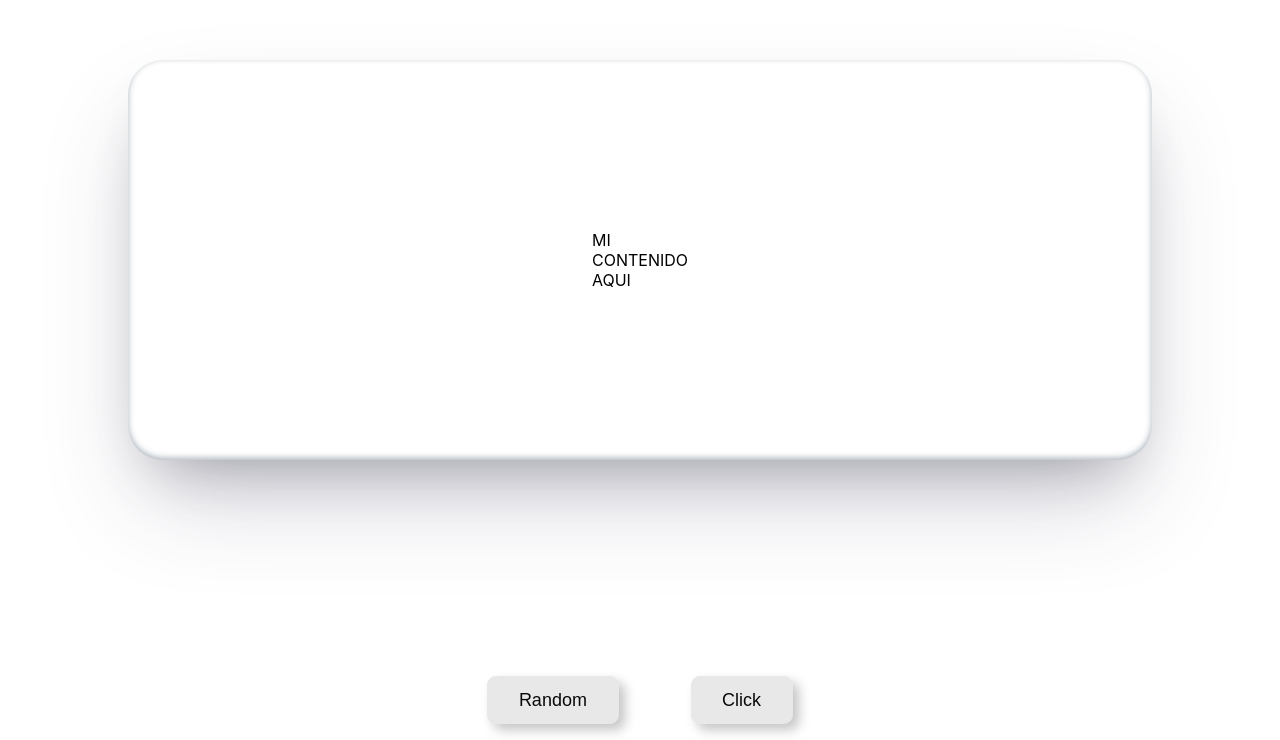
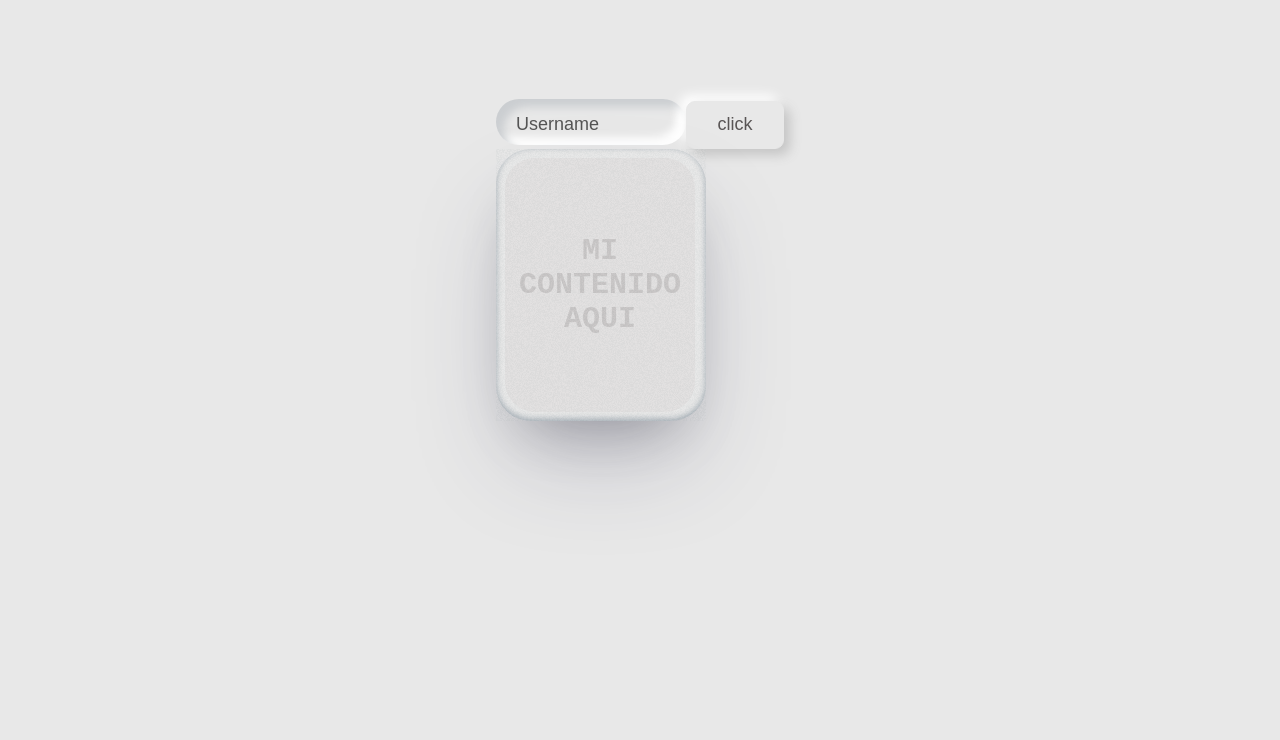
Before and after one commit to kevinok124/palabra-diaria, a React (Create React App) app in the folder frontend/: page / in a window 1280 px wide. Shown: the part 140-880 px from the top of the page. After the commit the page ends 800 px from the top, so only its background shows below. Built offline with nearby package versions, Linux system fonts and the light colour scheme.

Commit message:
se afrega card y se hace luego de este commit el push a github

```diff
--- a/frontend/src/App.js
+++ b/frontend/src/App.js
@@ -1,18 +1,21 @@
-import React from "react";
-import Card from "./components/Card";
+import React, { Fragment } from "react";
 import Button from "./components/button";
+import Search from "./components/input";
+import Card from "./components/card";
+
 
 function App() {
   return (
-    <><div className="contenedor">
-      <Card />
-    </div>
+  <Fragment className="contenedor">
+    <Search/>
+    <Button text='click'/>
+    <Card/>
 
-    <div className="contenedorDos">
-        <Button text= "Random"/>
-        <Button text= "Click"/>
-    </div></>
+  </Fragment>
+
+
+
   );
-}
+};
 
 export default App;
--- a/frontend/src/components/button.js
+++ b/frontend/src/components/button.js
@@ -1,4 +1,4 @@
-import React from "react";
+
 
 const Button = (props) => {
     return <button className="button">{props.text}</button>;
--- a/frontend/src/index.css
+++ b/frontend/src/index.css
@@ -1,64 +1,32 @@
-body {
+*{
   margin: 0;
-  font-family: -apple-system, BlinkMacSystemFont, 'Segoe UI', 'Roboto', 'Oxygen',
-    'Ubuntu', 'Cantarell', 'Fira Sans', 'Droid Sans', 'Helvetica Neue',
-    sans-serif;
-  -webkit-font-smoothing: antialiased;
-  -moz-osx-font-smoothing: grayscale;
+  padding: 0;
+  box-sizing: border-box;
 }
 
-/* CONTENEDOR PRINCIPAL */
-.contenedor {
+
+
+body {
+
   width: 100vw;
   height: 100vh;
   display: flex;
   align-items: center;
   justify-content: center;
-  flex-direction: column;
-}
-
-.contenedorDos {
-  width: 100vw;
-  height: 10vh;
-  display: flex;
-  align-items: center;
-  justify-content: center;
-
-}
 
 
 
+  font-family: -apple-system, BlinkMacSystemFont, 'Segoe UI', 'Roboto', 'Oxygen',
+  'Ubuntu', 'Cantarell', 'Fira Sans', 'Droid Sans', 'Helvetica Neue',
+  sans-serif;
+  -webkit-font-smoothing: antialiased;
+  -moz-osx-font-smoothing: grayscale;
 
-/* CARD (CONTENEDOR DONDE VA A ESTAR DESCRIPTA LA PALABRA DIARIA */
-.card {
-  width: 80vw;
-  height: 50vh;
-
-  border-radius: 35px;
-
-  display: flex;
-  align-items: center;
-  justify-content: center;
-
-  box-shadow: rgba(50, 50, 93, 0.25) 0px 50px 100px -20px, rgba(0, 0, 0, 0.3) 0px 30px 60px -30px, rgba(10, 37, 64, 0.35) 0px -2px 6px 0px inset;
+  background: #e8e8e8;
 }
 
-/* BUTTON */
+/* CONTENEDOR PRINCIPAL */
 
-button {
-  color: #090909;
-  padding: 0.7em 1.7em;
-  font-size: 18px;
-  border-radius: 0.5em;
-  background: #e8e8e8;
-  cursor: pointer;
-  border: 1px solid #e8e8e8;
-  transition: all 0.3s;
-  box-shadow: 6px 6px 12px #c5c5c5, -6px -6px 12px #ffffff;
-  margin: 2em;
+.contenedor {
+
 }
-
-button:active {
-  color: #666;
-  box-shadow: inset 4px 4px 12px #c5c5c5, inset -4px -4px 12px #ffffff;
-}
--- a/frontend/src/index.js
+++ b/frontend/src/index.js
@@ -1,6 +1,9 @@
 import React from 'react';
 import ReactDOM from 'react-dom/client';
 import './index.css';
+import './components/button.css';
+import './components/input.css';
+import './components/card.css'
 import App from './App';
 
 
```
